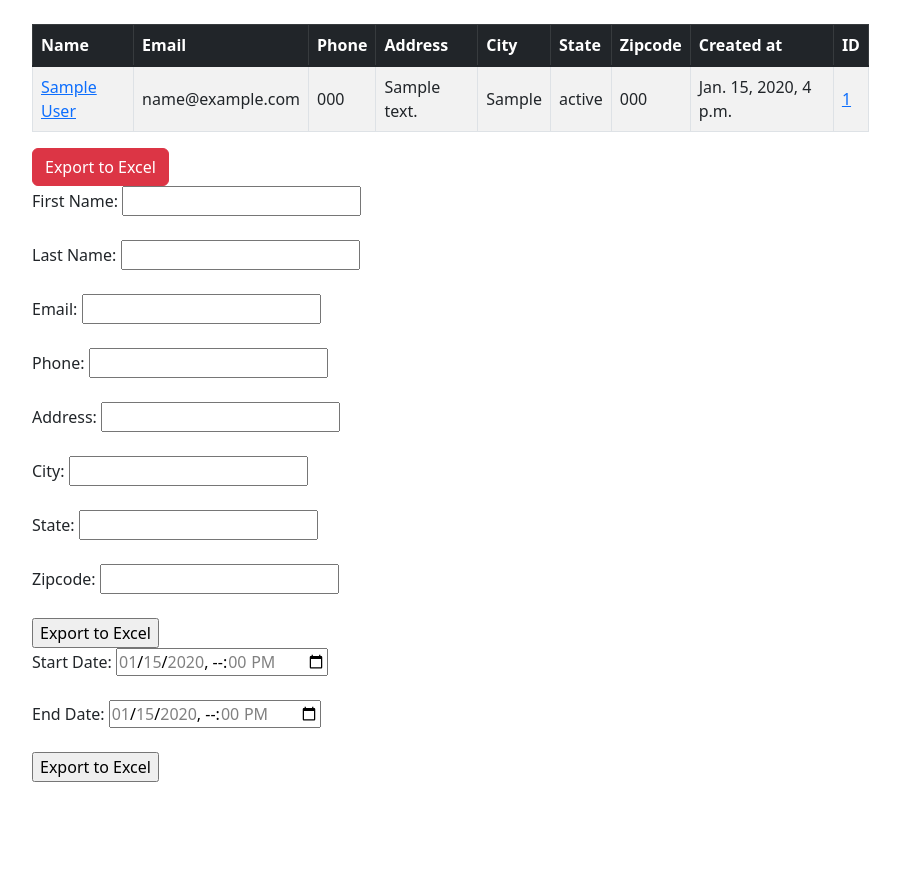
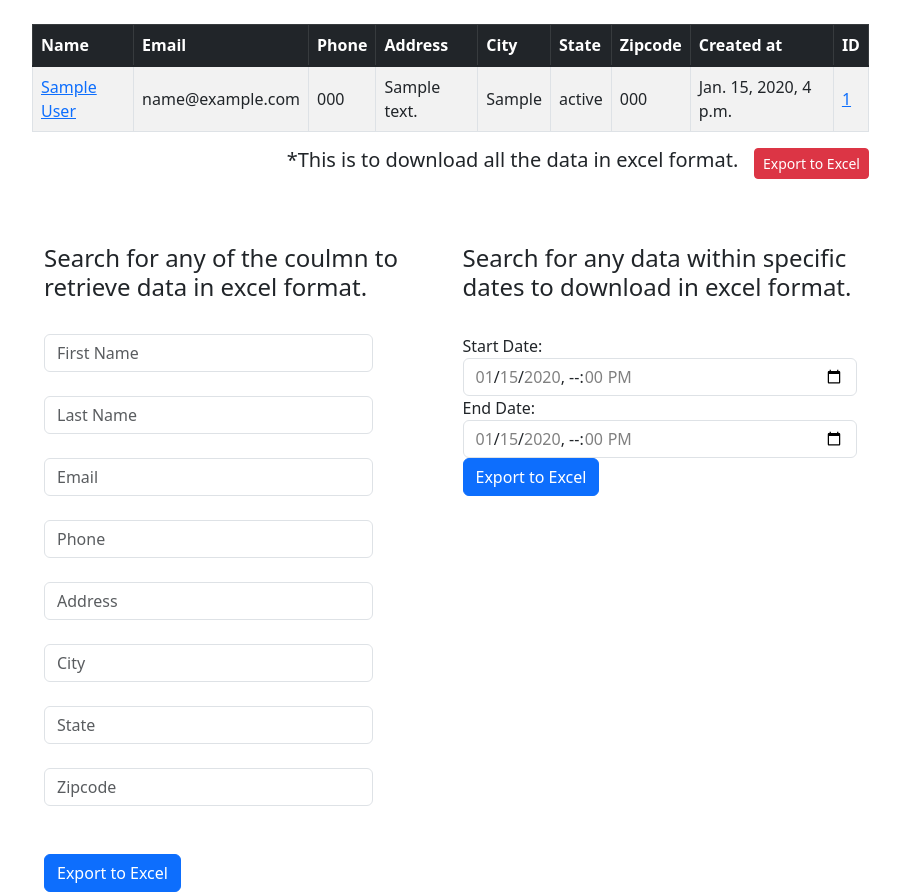
Before and after one commit to khan022/Django-CRUD-demo, a Django app: page / in a window 1280 px wide. Shown: the part 56-948 px from the top of the page, without its empty margins (236-1136 px from the left). Before the commit the page ends 838 px from the top, so only its background shows below. Run offline with Django 4.2, Linux system fonts and the light colour scheme; a user stored in the database is signed in; tables that the repository leaves empty hold one stand-in row (values such as "Sample post").

Commit message:
button fix for excel downloads.

```diff
--- a/crudwebsite/templates/home.html
+++ b/crudwebsite/templates/home.html
@@ -44,43 +44,192 @@
         </tbody>
   </table>
 
-  <a href="{% url 'export_records' %}" class="btn btn-danger">Export to Excel</a>
+  <h5 style="float: right;">*This is to download all the data in excel format. &nbsp;&nbsp;<a href="{% url 'export_records' %}" class="btn btn-danger btn-sm" style="float: right;">Export to Excel</a></h5>
 
+</br>
+</br>
+</br>
+</br>
 
-    <form action="{% url 'export_records_fil' %}" method="get">
+<div class="container">
+
+    <div class="row">
+
+        <div class="col-md-6">
+            <h4>Search for any of the coulmn to retrieve data in excel format.</h4>
+</br>
+
+    <form action="{% url 'export_records_fil' %}" method="get" class="form-horizontal">
 
     {% csrf_token %}
 
-        <label for="first_name">First Name:</label>
-        <input type="text" id="first_name" name="first_name"><br><br>
-        <label for="last_name">Last Name:</label>
-        <input type="text" id="last_name" name="last_name"><br><br>
-        <label for="email">Email:</label>
-        <input type="text" id="email" name="email"><br><br>
-        <label for="phone">Phone:</label>
-        <input type="text" id="phone" name="phone"><br><br>
-        <label for="address">Address:</label>
-        <input type="text" id="address" name="address"><br><br>
-        <label for="city">City:</label>
-        <input type="text" id="city" name="city"><br><br>
-        <label for="state">State:</label>
-        <input type="text" id="state" name="state"><br><br>
-        <label for="zipcode">Zipcode:</label>
-        <input type="text" id="zipcode" name="zipcode"><br><br>
-        <input type="submit" value="Export to Excel">
+    <div class="form-group">
+        <div class="col-sm-10">
+            <input type="text" class="form-control" id="first_name" name="first_name" placeholder="First Name">
+        </div>
+    </div>
+</br>
+    <div class="form-group">
+        <div class="col-sm-10">
+            <input type="text" class="form-control" id="last_name" name="last_name" placeholder="Last Name">
+        </div>
+    </div>
+</br>
+    <div class="form-group">
+        <div class="col-sm-10">
+            <input type="text" class="form-control" id="email" name="email" placeholder="Email">
+        </div>
+    </div>
+</br>
+    <div class="form-group">
+        <div class="col-sm-10">
+            <input type="text" class="form-control" id="phone" name="phone" placeholder="Phone">
+        </div>
+    </div>
+</br>
+    <div class="form-group">
+        <div class="col-sm-10">
+            <input type of ="text" class ="form-control" id ="address" name ="address" placeholder ="Address">
+        </div>
+    </div>
+</br>
+    <div class ="form-group">
+        <div class ="col-sm-10">
+            <input type="text" class ="form-control" id ="city" name ="city" placeholder ="City">
+        </div>
+    </div>
+</br>
+    <div class ="form-group">
+        <div class ="col-sm-10">
+            <input type ="text" class ="form-control" id ="state" name ="state" placeholder ="State">
+        </div>
+    </div>
+</br>
+    <div class ="form-group">
+        <div class ="col-sm-10">
+            <input type ="text"class ="form-control"id ="zipcode"name ="zipcode" placeholder ="Zipcode"><br><br>
+        </div>
+    </div>
+
+    <button type="submit" class="btn btn-primary">Export to Excel</button>
+
     </form>
 
-    <form action="{% url 'export_records_time' %}" method="get">
+    </div>
+
+    <div class="col-md-6">
+
+        <h4>Search for any data within specific dates to download in excel format.</h4>
+</br>
+
+    <form action="{% url 'export_records_time' %}" method="get" class="form-horizontal">
 
     {% csrf_token %}
 
-        <label for="start_date">Start Date:</label>
-        <input type="datetime-local" id="start_date" name="start_date" min="{{ earliest_time|date:'Y-m-d\TH:i' }}" max="{{ latest_time|date:'Y-m-d\TH:i' }}"><br><br>
-        <label for="end_date">End Date:</label>
-        <input type="datetime-local" id="end_date" name="end_date" min="{{ earliest_time|date:'Y-m-d\TH:i' }}" max="{{ latest_time|date:'Y-m-d\TH:i' }}"><br><br>
-        <input type="submit" value="Export to Excel">
+    <div class="form-group">
+        <label for="start_date" class="mr-2">Start Date:</label>
+        <input type="datetime-local" id="start_date" name="start_date" min="{{ earliest_time|date:'Y-m-d\TH:i' }}" max="{{ latest_time|date:'Y-m-d\TH:i' }}" class="form-control mr-2">
+    </div>
+
+    <div class="form-group">
+        <label for="end_date" class="mr-2">End Date:</label>
+        <input type="datetime-local" id="end_date" name="end_date" min="{{ earliest_time|date:'Y-m-d\TH:i' }}" max="{{ latest_time|date:'Y-m-d\TH:i' }}" class="form-control mr-2">
+    </div>
+
+    <button type="submit" class="btn btn-primary">Export to Excel</button>
 
     </form>
+
+    </div>
+
+    </div>
+
+</div>
+
+<!-- <h3>Search for any of the coulmn to retrieve data in excel format.</h3>
+</br>
+
+<form action="{% url 'export_records_fil' %}" method="get" class="form-horizontal">
+
+    {% csrf_token %}
+
+    <div class="form-group">
+        <div class="col-sm-10">
+            <input type="text" class="form-control" id="first_name" name="first_name" placeholder="First Name">
+        </div>
+    </div>
+    </br>
+    <div class="form-group">
+        <div class="col-sm-10">
+            <input type="text" class="form-control" id="last_name" name="last_name" placeholder="Last Name">
+        </div>
+    </div>
+</br>
+    <div class="form-group">
+        <div class="col-sm-10">
+            <input type="text" class="form-control" id="email" name="email" placeholder="Email">
+        </div>
+    </div>
+</br>
+    <div class="form-group">
+        <div class="col-sm-10">
+            <input type="text" class="form-control" id="phone" name="phone" placeholder="Phone">
+        </div>
+    </div>
+</br>
+    <div class="form-group">
+        <div class="col-sm-10">
+            <input type of ="text" class ="form-control" id ="address" name ="address" placeholder ="Address">
+        </div>
+    </div>
+</br>
+    <div class ="form-group">
+        <div class ="col-sm-10">
+            <input type="text" class ="form-control" id ="city" name ="city" placeholder ="City">
+        </div>
+    </div>
+</br>
+    <div class ="form-group">
+        <div class ="col-sm-10">
+            <input type ="text" class ="form-control" id ="state" name ="state" placeholder ="State">
+        </div>
+    </div>
+</br>
+    <div class ="form-group">
+        <div class ="col-sm-10">
+            <input type ="text"class ="form-control"id ="zipcode"name ="zipcode" placeholder ="Zipcode"><br><br>
+        </div>
+    </div>
+
+    <button type="submit" class="btn btn-primary">Export to Excel</button>
+
+    </form>
+<br/>
+<br/>
+<br/> -->
+
+<!-- <h3>Search for any data within specific dates to download in excel format.</h3>
+</br>
+
+<form action="{% url 'export_records_time' %}" method="get" class="form-horizontal">
+
+    {% csrf_token %}
+
+    <div class="form-group">
+        <label for="start_date" class="mr-2">Start Date:</label>
+        <input type="datetime-local" id="start_date" name="start_date" min="{{ earliest_time|date:'Y-m-d\TH:i' }}" max="{{ latest_time|date:'Y-m-d\TH:i' }}" class="form-control mr-2">
+    </div>
+
+    <div class="form-group">
+        <label for="end_date" class="mr-2">End Date:</label>
+        <input type="datetime-local" id="end_date" name="end_date" min="{{ earliest_time|date:'Y-m-d\TH:i' }}" max="{{ latest_time|date:'Y-m-d\TH:i' }}" class="form-control mr-2">
+    </div>
+
+    <button type="submit" class="btn btn-primary">Export to Excel</button>
+
+</form> -->
+
+
 
 
 </div>
```
Lines whose indentation alone changed are shown as unchanged.
